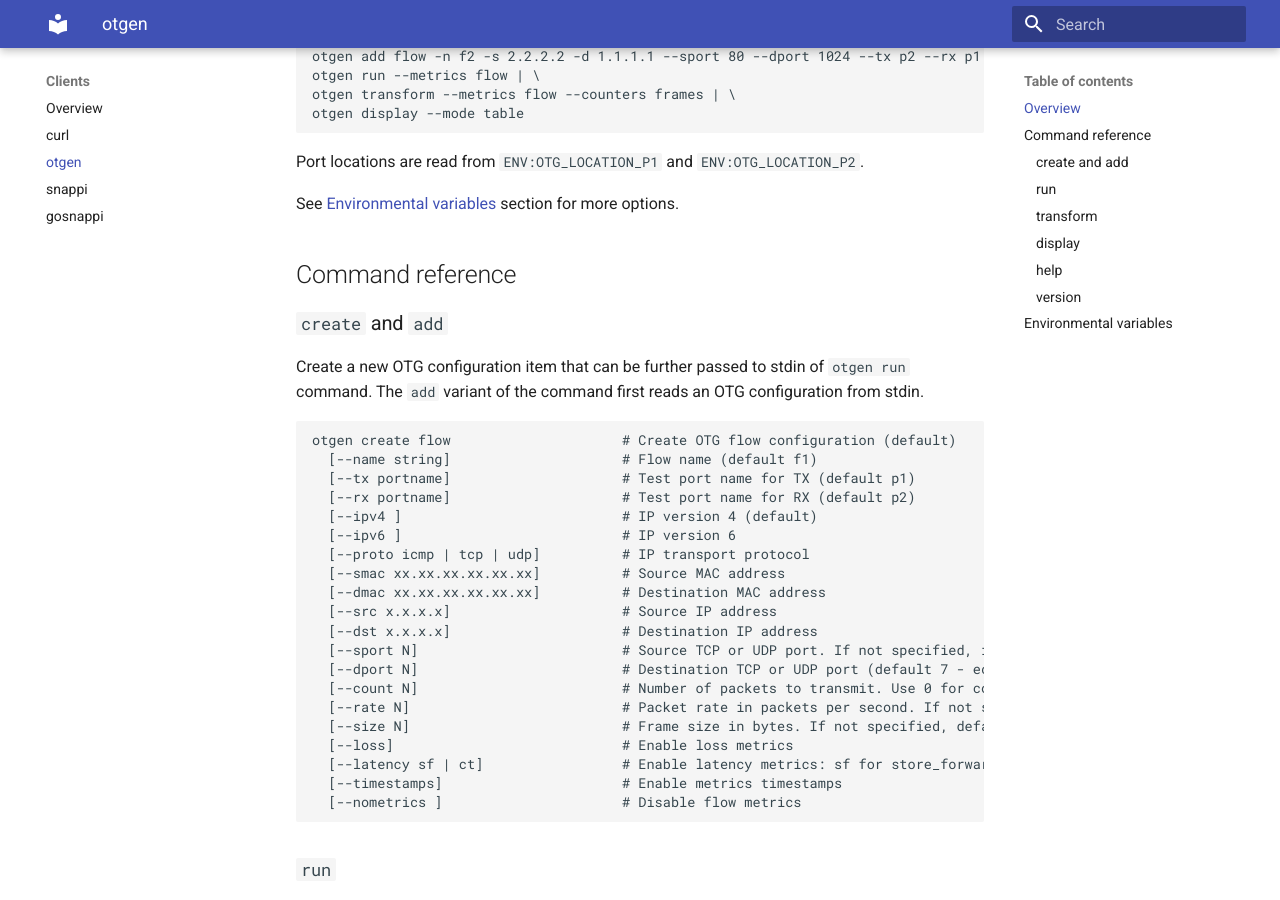
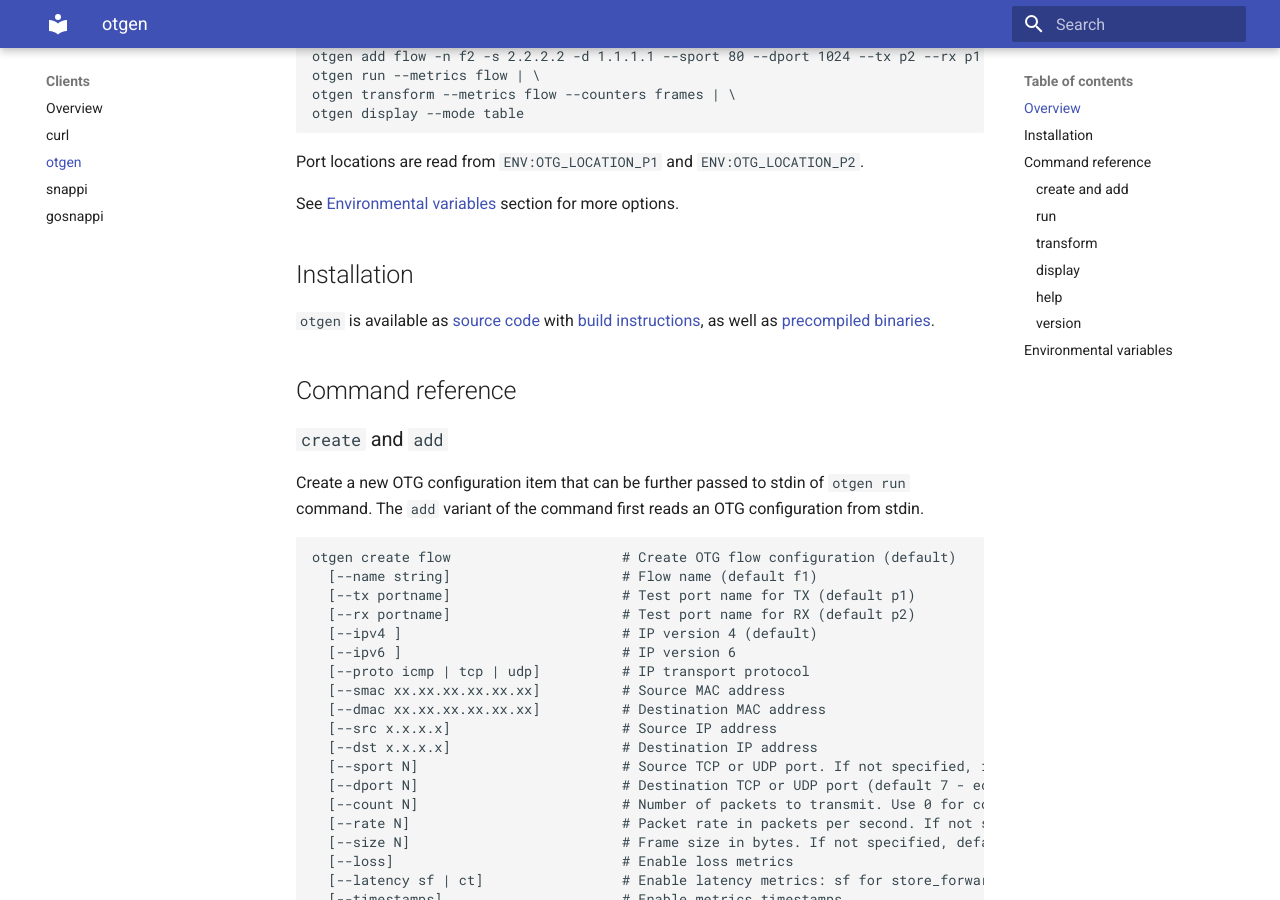
Before and after one commit to open-traffic-generator/open-traffic-generator.github.io, an MkDocs documentation site: the page built from docs/clients/otgen.md, in a window 1280 px wide and 900 px high, scrolled down 479 px. Built offline with MkDocs 1.6.1 and Material for MkDocs 9.7.7, drawn with Linux system fonts in a browser that asks for light colours.

Commit message:
links to otgen repo

```diff
--- a/docs/clients/otgen.md
+++ b/docs/clients/otgen.md
@@ -21,6 +21,10 @@ otgen display --mode table
 Port locations are read from `ENV:OTG_LOCATION_P1` and `ENV:OTG_LOCATION_P2`.
 
 See [Environmental variables](#environmental-variables) section for more options.
+
+## Installation
+
+`otgen` is available as [source code](https://github.com/open-traffic-generator/otgen) with [build instructions](https://github.com/open-traffic-generator/otgen/blob/main/BUILD.md), as well as [precompiled binaries](https://github.com/open-traffic-generator/otgen/releases).
 
 ## Command reference
 
```
Also changed, not shown: docs/clients.md (+1 -1 lines).
